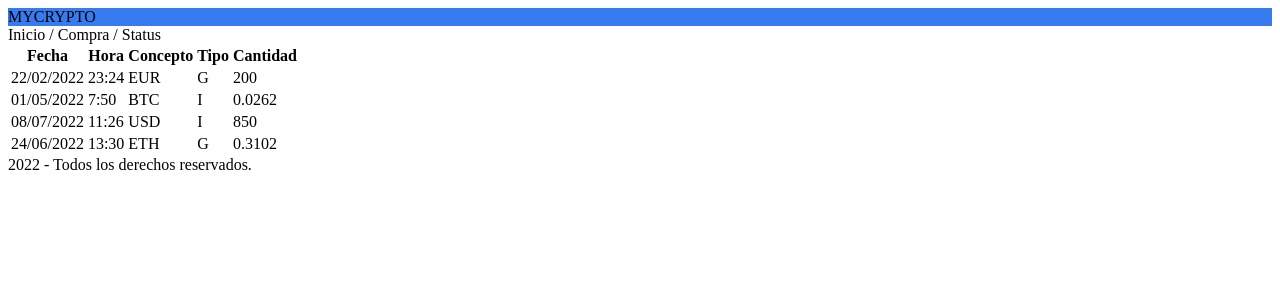
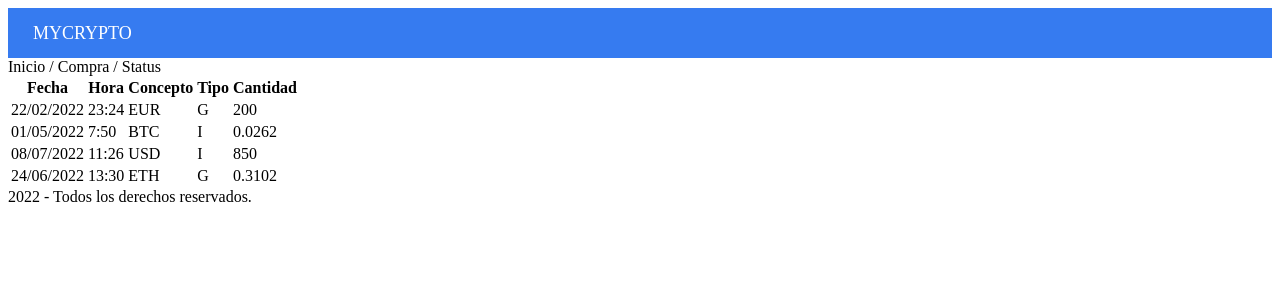
Before and after one commit to NorbertoXD/Proyecto-Cripto, a Flask app: page / in a window 1280 px wide. Shown: the top 300 px of the page. Run offline with Flask 2, Linux system fonts and the light colour scheme.

Commit message:
estilo del encabezado

```diff
--- a/balance/static/css/styles.css
+++ b/balance/static/css/styles.css
@@ -1,3 +1,10 @@
 header {
     background-color: #367bf0;
+    color:white;
+    height: 50px;
+    font-size: large;
+    line-height: 50px;
+    padding-left: 25px;
+
+
 }
```
